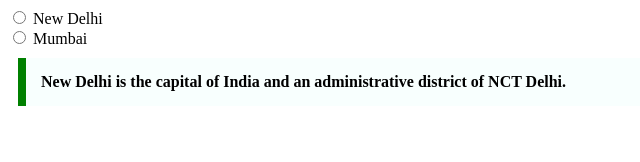
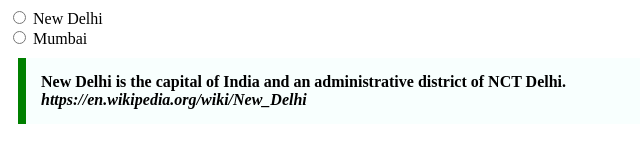
Before and after one commit to acciojob/trivia-AniketMenkudle, a website: page main.html in a window 1280 px wide. Shown: the whole page, without its empty margins (0-640 px from the left). Drawn offline with Linux system fonts and the light colour scheme.

Commit message:
created a submission

```diff
--- a/main.html
+++ b/main.html
@@ -17,7 +17,7 @@
 
     <blockquote>
         New Delhi is the capital of India and an administrative district of NCT Delhi.
-
+       <cite>https://en.wikipedia.org/wiki/New_Delhi </cite>
     </blockquote>
     <script type="text/javascript" src="./script.js">
 </script>
```
